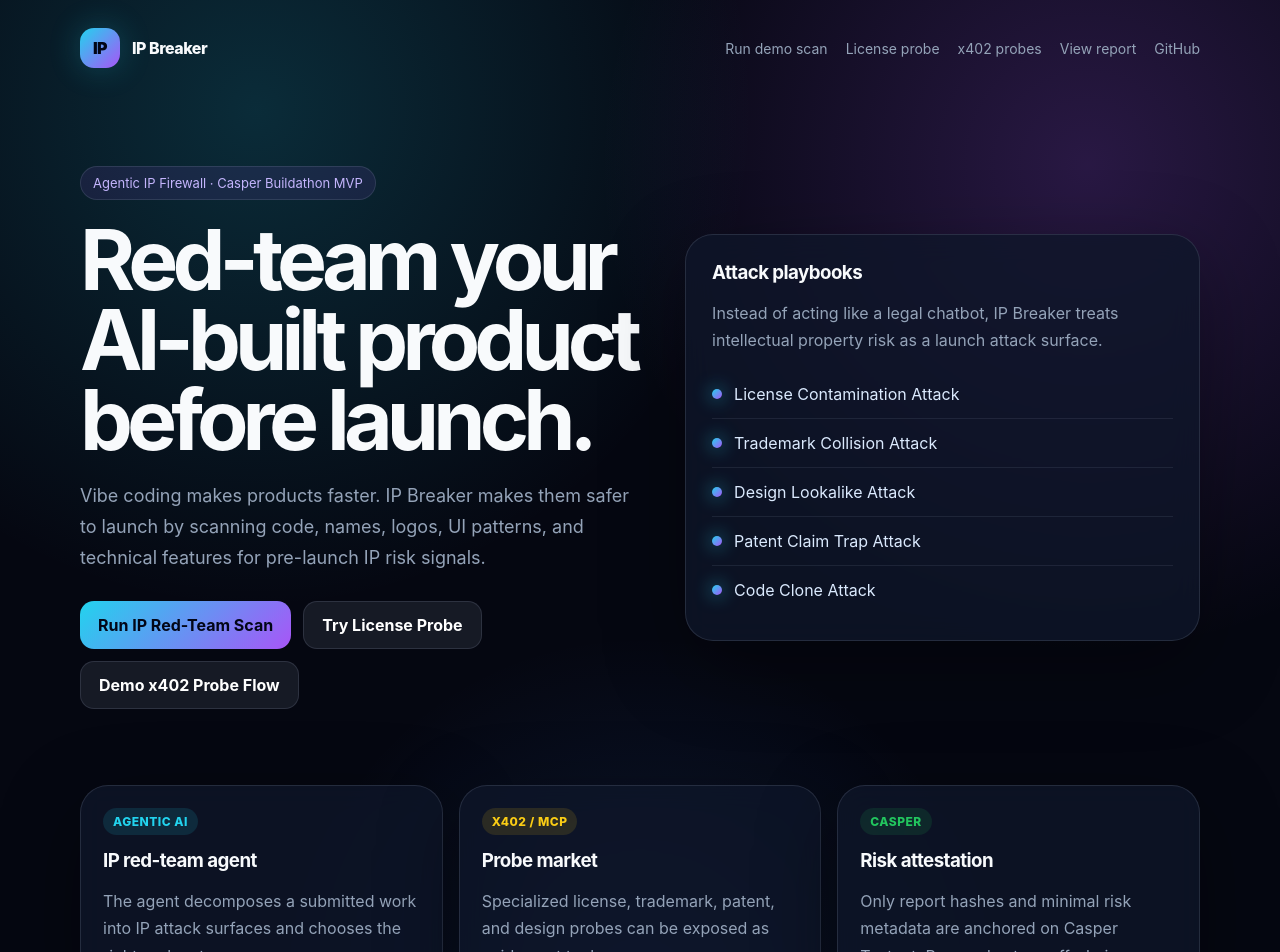
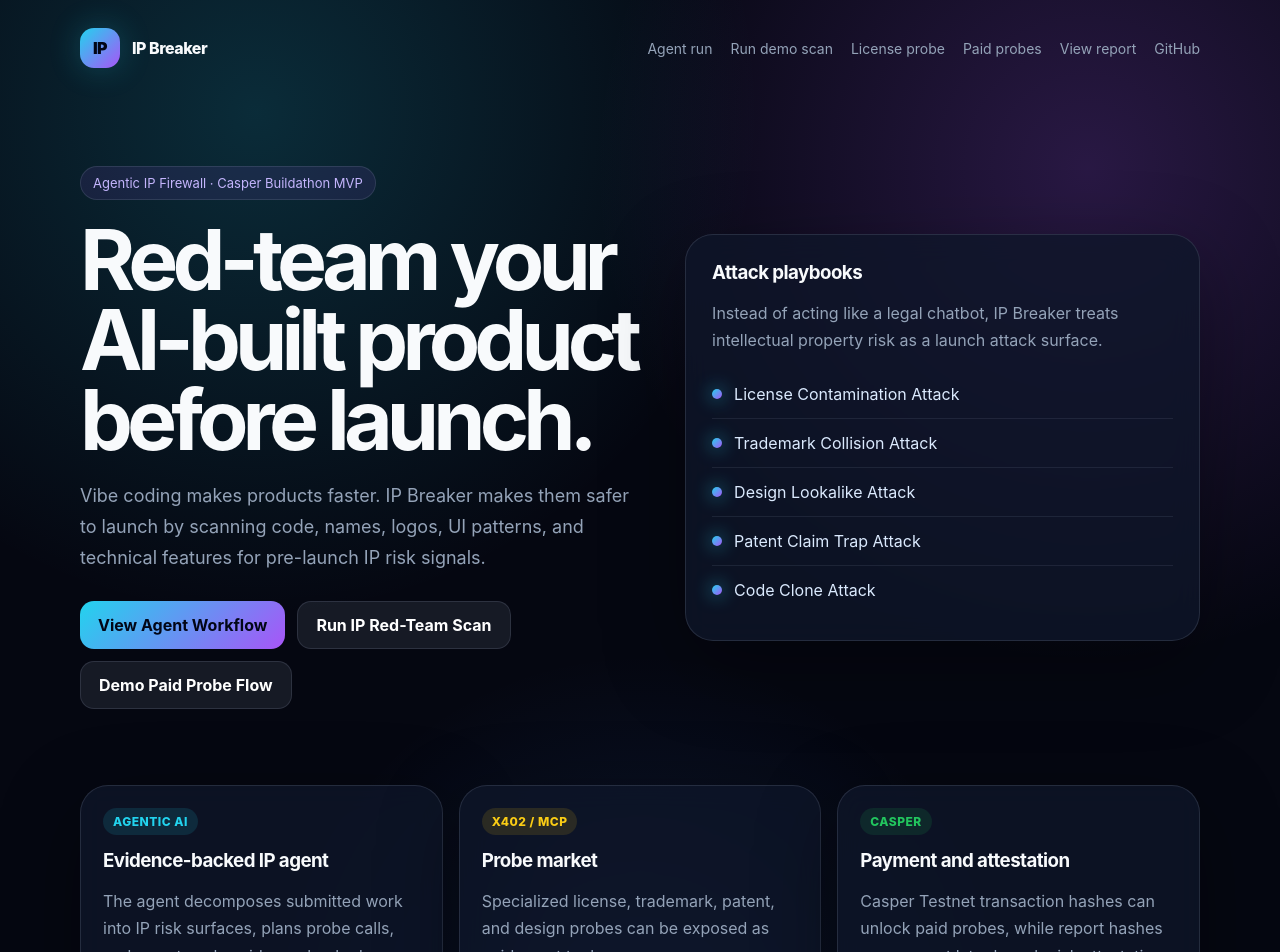
Before and after one commit to StuartCHAN/ip-breaker, a Next.js app in the folder apps/web/: page / in a window 1280 px wide. Shown: the top 952 px of the page. Built offline with nearby package versions, Linux system fonts and the light colour scheme.

Commit message:
Link homepage to IP agent workflow

```diff
--- a/apps/web/app/page.tsx
+++ b/apps/web/app/page.tsx
@@ -18,9 +18,10 @@
             <span>IP Breaker</span>
           </Link>
           <div className="nav-links">
+            <Link href="/agent">Agent run</Link>
             <Link href="/submit">Run demo scan</Link>
             <Link href="/license">License probe</Link>
-            <Link href="/probes">x402 probes</Link>
+            <Link href="/probes">Paid probes</Link>
             <Link href="/report">View report</Link>
             <a href="https://github.com/StuartCHAN/ip-breaker" target="_blank" rel="noreferrer">GitHub</a>
           </div>
@@ -34,9 +35,9 @@
               Vibe coding makes products faster. IP Breaker makes them safer to launch by scanning code, names, logos, UI patterns, and technical features for pre-launch IP risk signals.
             </p>
             <div className="actions">
-              <Link className="btn btn-primary" href="/submit">Run IP Red-Team Scan</Link>
-              <Link className="btn btn-secondary" href="/license">Try License Probe</Link>
-              <Link className="btn btn-secondary" href="/probes">Demo x402 Probe Flow</Link>
+              <Link className="btn btn-primary" href="/agent">View Agent Workflow</Link>
+              <Link className="btn btn-secondary" href="/submit">Run IP Red-Team Scan</Link>
+              <Link className="btn btn-secondary" href="/probes">Demo Paid Probe Flow</Link>
             </div>
           </div>
 
@@ -55,8 +56,8 @@
         <section className="grid">
           <div className="panel card">
             <span className="badge badge-blue">Agentic AI</span>
-            <h3 style={{ marginTop: 14 }}>IP red-team agent</h3>
-            <p>The agent decomposes a submitted work into IP attack surfaces and chooses the right probes to run.</p>
+            <h3 style={{ marginTop: 14 }}>Evidence-backed IP agent</h3>
+            <p>The agent decomposes submitted work into IP risk surfaces, plans probe calls, and reports only evidence-backed findings.</p>
           </div>
           <div className="panel card">
             <span className="badge badge-yellow">x402 / MCP</span>
@@ -65,8 +66,8 @@
           </div>
           <div className="panel card">
             <span className="badge badge-green">Casper</span>
-            <h3 style={{ marginTop: 14 }}>Risk attestation</h3>
-            <p>Only report hashes and minimal risk metadata are anchored on Casper Testnet. Raw code stays off-chain.</p>
+            <h3 style={{ marginTop: 14 }}>Payment and attestation</h3>
+            <p>Casper Testnet transaction hashes can unlock paid probes, while report hashes can support later launch-risk attestation.</p>
           </div>
         </section>
 
```
